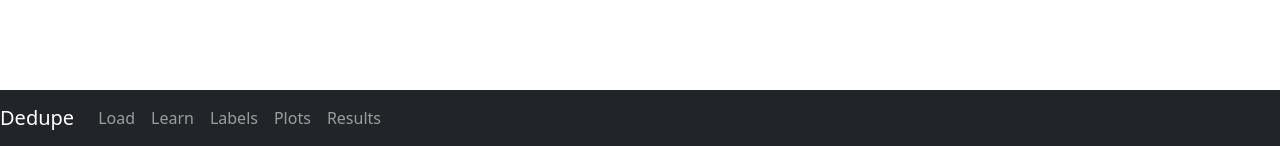
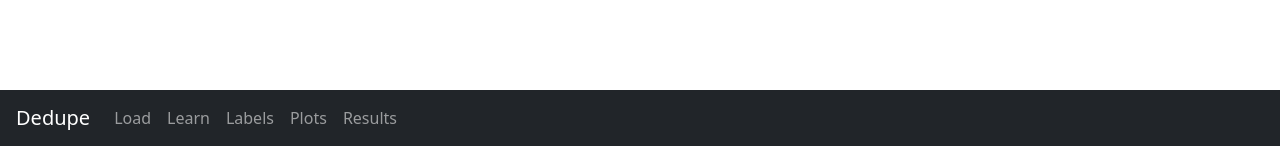
Before and after one commit to chansooligans/oagdedupe, a Flask app: page / in a window 1280 px wide. Shown: the part 654-800 px from the top of the page. Run offline with Flask 2, Linux system fonts and the light colour scheme; parts of the project's set-up code (start-up, migrations or seed data) failed here and were passed over; some libraries are stand-ins or nearby versions.

Commit message:
shift navbar dedupe label

```diff
--- /dev/null
+++ b/app/static/css/base.css
@@ -0,0 +1,3 @@
+.navbar-brand {
+    margin-left:1rem;
+}
--- a/app/templates/base.html
+++ b/app/templates/base.html
@@ -7,6 +7,7 @@
     <!-- <script src="https://d3js.org/d3.v6.min.js"></script> -->
 
     <link rel="icon" type="image/png" sizes="16x16" href="../static/favicon.png">
+    <link rel="stylesheet" type = "text/css" href="{{url_for('static',filename='css/base.css')}}">
 
     <!-- load Bootstrap CSS -->
     <link rel="stylesheet" href="https://cdn.jsdelivr.net/npm/bootstrap@5.1.3/dist/css/bootstrap.min.css" integrity="sha384-1BmE4kWBq78iYhFldvKuhfTAU6auU8tT94WrHftjDbrCEXSU1oBoqyl2QvZ6jIW3" crossorigin="anonymous">
```
